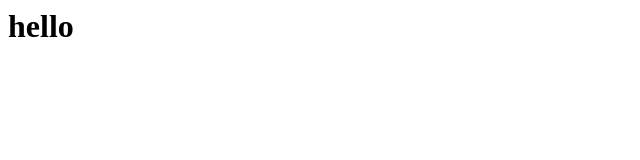
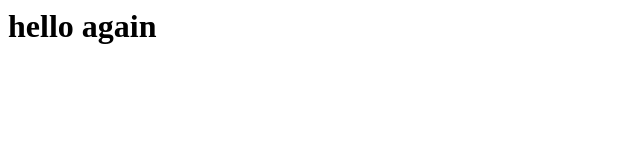
Before and after one commit to lynda1906/s3-testing, a plain HTML site: page index.html in a window 1280 px wide. Shown: the whole page, without its empty margins (0-640 px from the left). Drawn offline with Linux system fonts and the light colour scheme.

Commit message:
Update index.html

```diff
--- a/index.html
+++ b/index.html
@@ -1 +1 @@
-<h1>hello</h1>
+<h1>hello again</h1>
```
